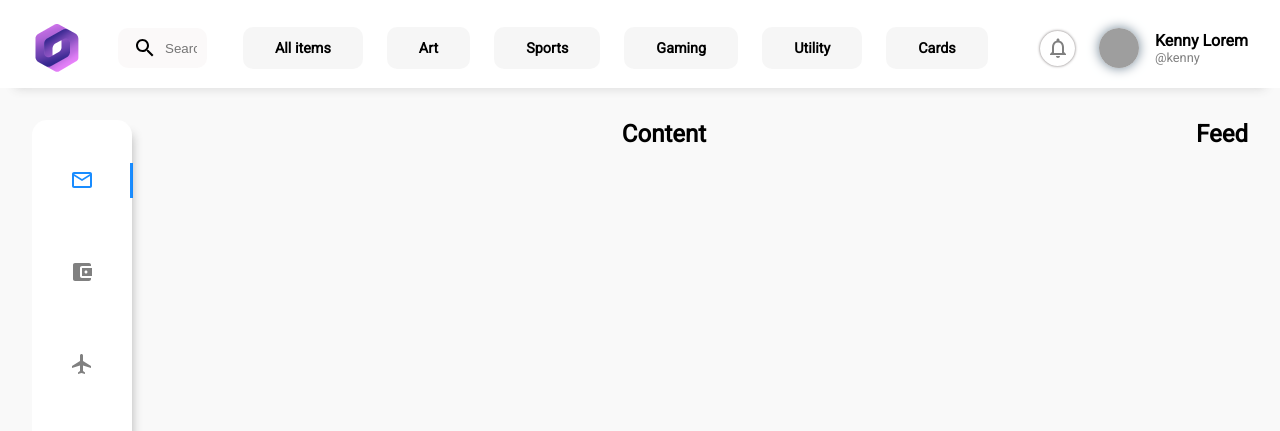
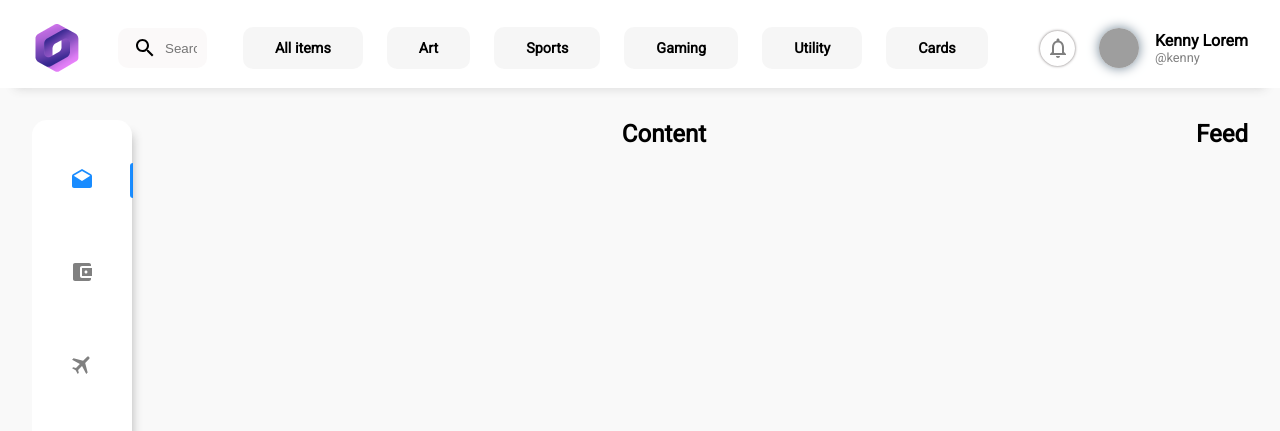
Before and after one commit to Facundo-Martin/react-spume-app, a React (Create React App) app: page / in a window 1280 px wide. Shown: the top 431 px of the page. Built offline with nearby package versions, Linux system fonts and the light colour scheme; grey boxes are pictures that could not be loaded.

Commit message:
fixed Sidebar toggle

```diff
--- a/src/components/Sidebar.css
+++ b/src/components/Sidebar.css
@@ -21,3 +21,7 @@
 .sidebar__settingsicon {
   margin-bottom: 1rem;
 }
+
+.rotate {
+  transform: rotate(45deg);
+}
--- a/src/components/Sidebar.js
+++ b/src/components/Sidebar.js
@@ -1,14 +1,14 @@
 import React, { useState } from "react";
 import "./Sidebar.css";
-import MailOutlineIcon from "@mui/icons-material/MailOutline";
+import DraftsIcon from "@mui/icons-material/Drafts";
 import AccountBalanceWalletIcon from "@mui/icons-material/AccountBalanceWallet";
-import FlightIcon from "@mui/icons-material/Flight";
+import LocalAirportIcon from "@mui/icons-material/LocalAirport";
 import RocketLaunchIcon from "@mui/icons-material/RocketLaunch";
 import FavoriteIcon from "@mui/icons-material/Favorite";
 import SettingsIcon from "@mui/icons-material/Settings";
 import SidebarOption from "./SidebarOption";
 
-function Sidebar({ initialSelectedIcon = "Home" }) {
+function Sidebar({ initialSelectedIcon = "Mail" }) {
   const [selected, setSelected] = useState(initialSelectedIcon);
   console.log(
     "Logs for sidebar toggle:",
@@ -24,9 +24,9 @@ function Sidebar({ initialSelectedIcon = "Home" }) {
     <div className="sidebar">
       <div className="sidebar__nav">
         <SidebarOption
-          id="Home"
-          Icon={MailOutlineIcon}
-          isActive={Boolean(selected === "Home")}
+          id="Mail"
+          Icon={DraftsIcon}
+          isActive={Boolean(selected === "Mail")}
           setSelected={setSelected}
         />
         <SidebarOption
@@ -36,8 +36,9 @@ function Sidebar({ initialSelectedIcon = "Home" }) {
           setSelected={setSelected}
         />
         <SidebarOption
+          className="rotate"
           id="Flight"
-          Icon={FlightIcon}
+          Icon={LocalAirportIcon}
           isActive={Boolean(selected === "Flight")}
           setSelected={setSelected}
         />
--- a/src/components/SidebarOption.js
+++ b/src/components/SidebarOption.js
@@ -1,7 +1,7 @@
 import React, { useState } from "react";
 import "./SidebarOption.scss";
 
-function SidebarOption({ Icon, setSelected, id, isActive }) {
+function SidebarOption({ Icon, setSelected, id, isActive, className }) {
   return (
     <div
       className="sidebaroption"
@@ -12,7 +12,7 @@ function SidebarOption({ Icon, setSelected, id, isActive }) {
       <div
         className={`sidebaroption__icon ${isActive ? "active" : "inactive"}`}
       >
-        <Icon />
+        <Icon className={className ? className : ""} />
       </div>
     </div>
   );
--- a/src/components/SidebarOption.scss
+++ b/src/components/SidebarOption.scss
@@ -13,7 +13,10 @@
   height: 35px;
   width: 3px;
   background-color: rgba(0, 128, 255, 0.9);
+  border-top-left-radius: 10px;
+  border-bottom-left-radius: 10px;
   visibility: hidden;
+  cursor: default;
 }
 
 .inactive {
```
